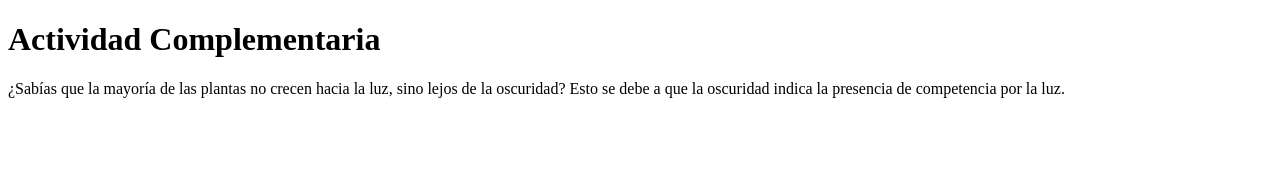
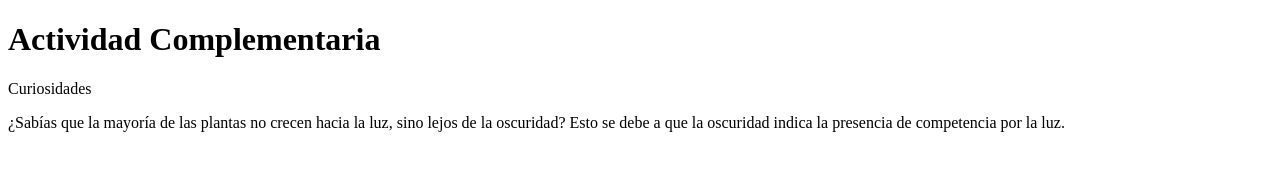
Before and after one commit to N4rllyC/DesplieguePrueba, a plain HTML site: page index.html in a window 1280 px wide. Drawn offline with Linux system fonts and the light colour scheme.

Commit message:
Update index.html

```diff
--- a/index.html
+++ b/index.html
@@ -5,6 +5,7 @@
     </head>
     <body>
         <h1>Actividad Complementaria</h1>
+        <p>Curiosidades<p>
         <p>¿Sabías que la mayoría de las plantas no crecen hacia la luz, sino lejos de la oscuridad?
             Esto se debe a que la oscuridad indica la presencia de competencia por la luz.</p>
     </body>
```
